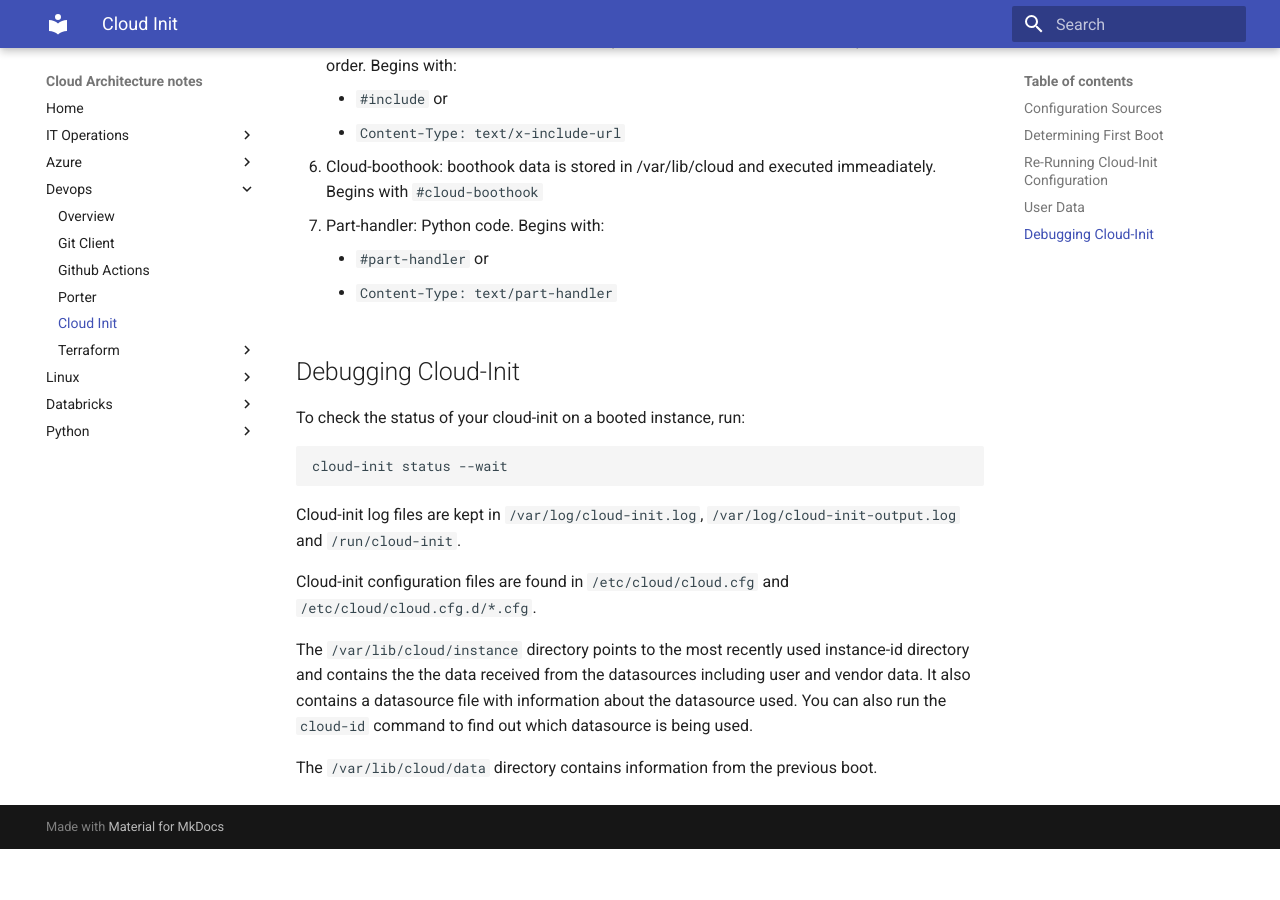
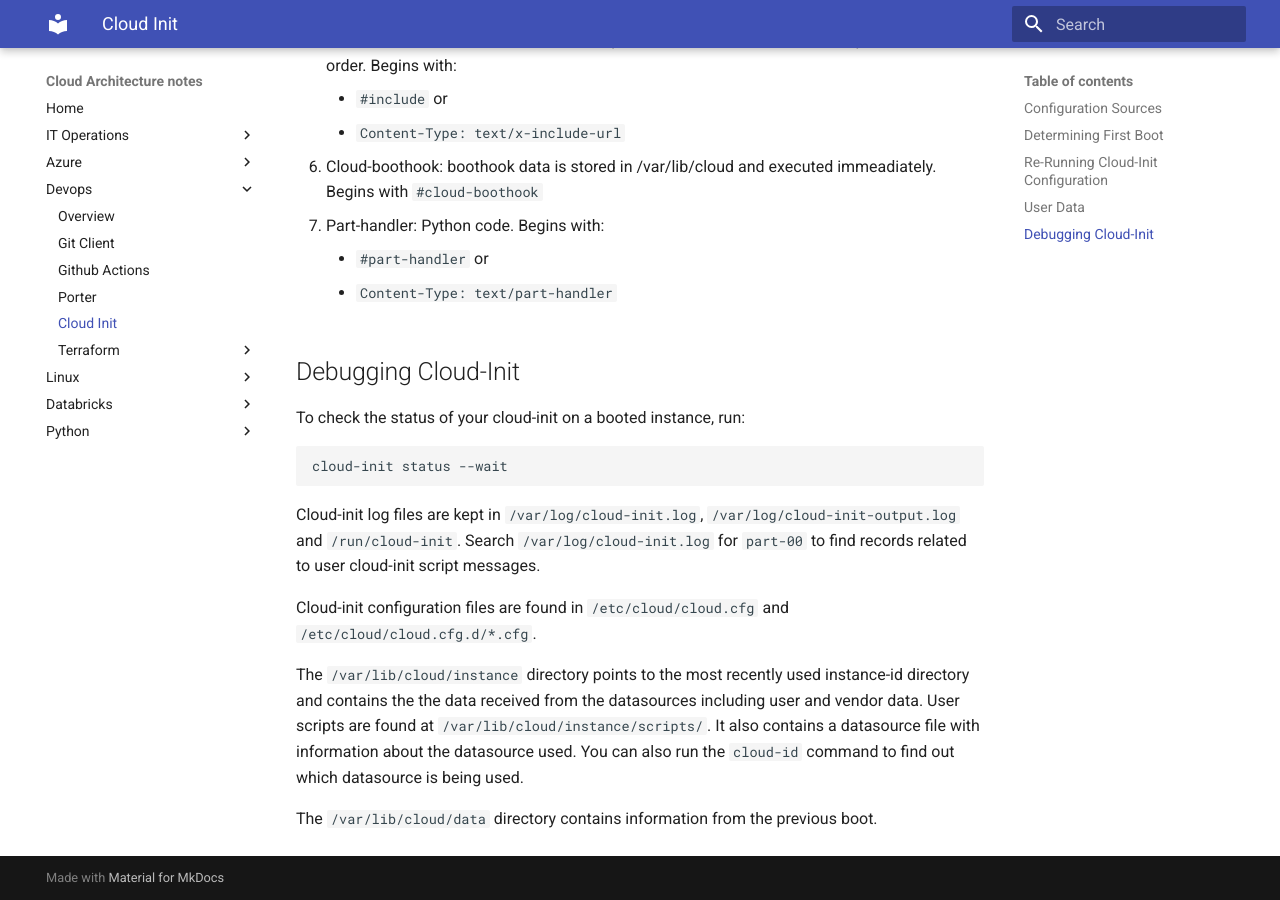
Before and after one commit to dram1964/cloudarchitect, an MkDocs documentation site: the page built from docs/devops/cloudinit.md, in a window 1280 px wide and 900 px high, scrolled down 2261 px. Built offline with MkDocs 1.6.1 and Material for MkDocs 9.7.7, drawn with Linux system fonts in a browser that asks for light colours; before the commit the page ends 3110 px from its top, so only the background shows below that.

Commit message:
updates cloud-init debug notes

````diff
--- a/docs/devops/cloudinit.md
+++ b/docs/devops/cloudinit.md
@@ -93,12 +93,14 @@
 ```
 
 Cloud-init log files are kept in `/var/log/cloud-init.log`, `/var/log/cloud-init-output.log`
-and `/run/cloud-init`.
+and `/run/cloud-init`. Search `/var/log/cloud-init.log` for `part-00` to find
+records related to user cloud-init script messages.
 
 Cloud-init configuration files are found in `/etc/cloud/cloud.cfg` and `/etc/cloud/cloud.cfg.d/*.cfg`.
 
 The `/var/lib/cloud/instance` directory points to the most recently used instance-id directory and
-contains the the data received from the datasources including user and vendor data. It also contains
+contains the the data received from the datasources including user and vendor data. User scripts are found
+at `/var/lib/cloud/instance/scripts/`. It also contains
 a datasource file with information about the datasource used. You can also run the `cloud-id` command
 to find out which datasource is being used.
 
````
